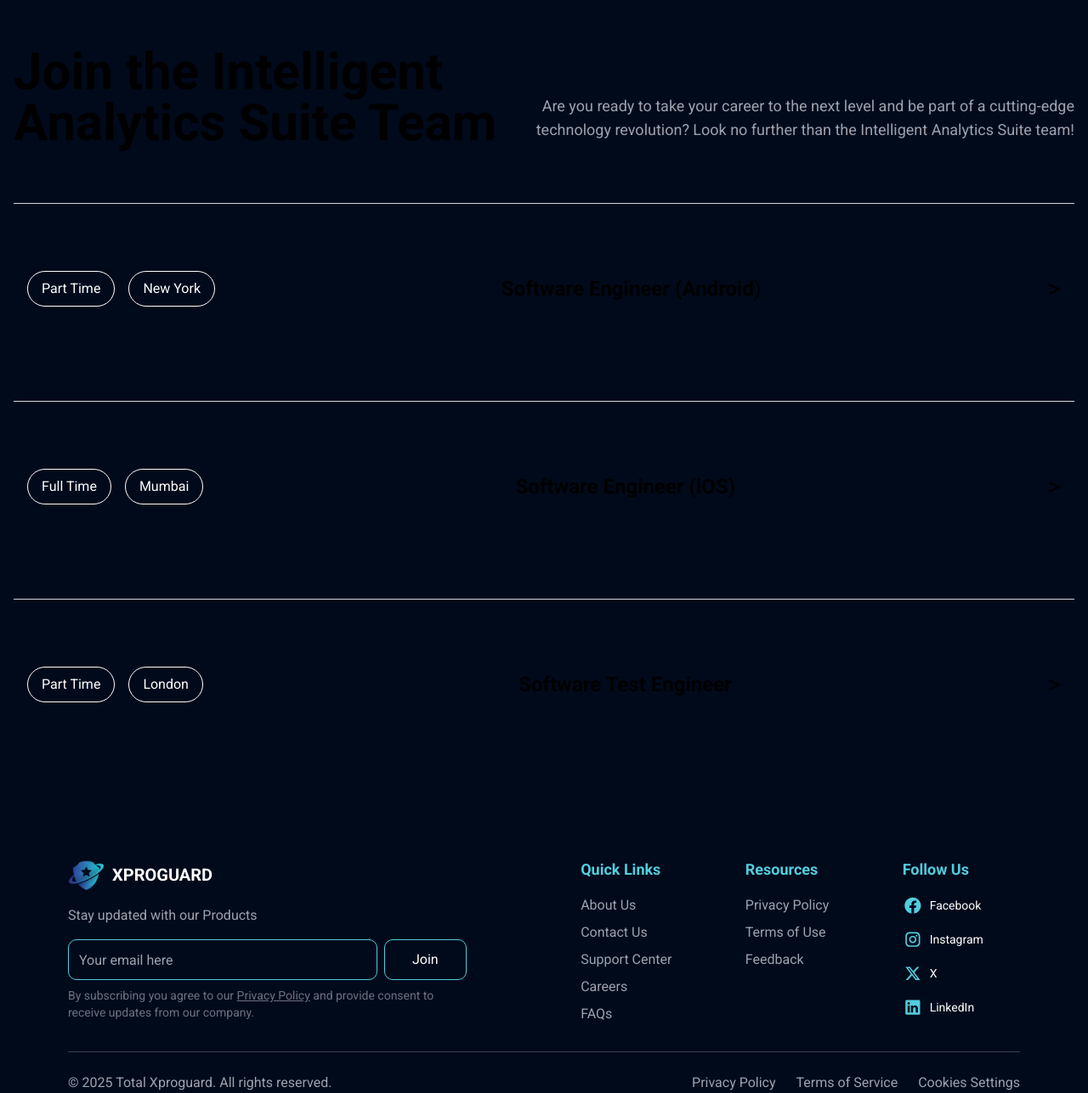
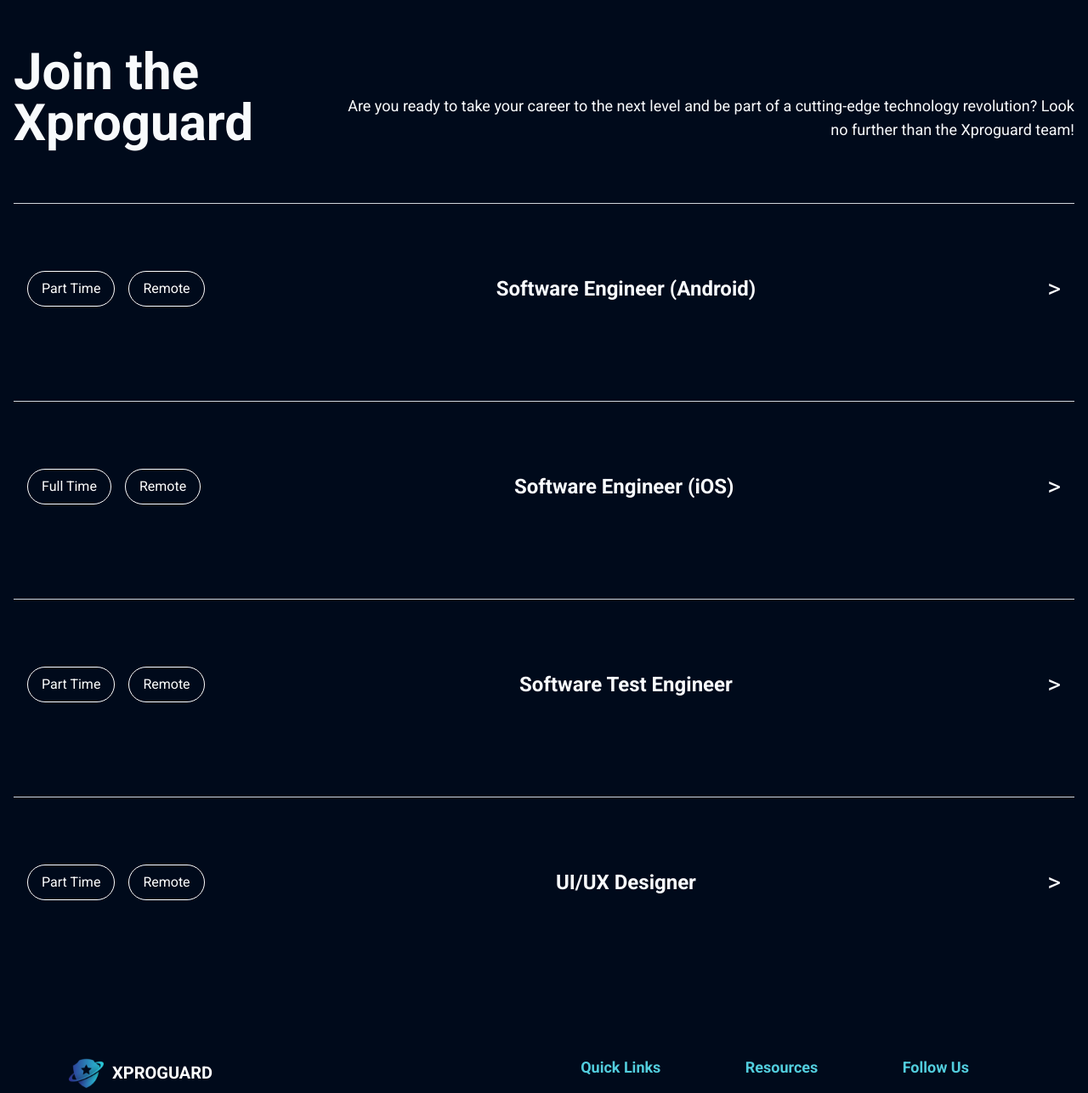
Before and after one commit to Kiran-Jadhav200/Xpo-React-Frontend, a React (Vite) app: page /careers in a window 1280 px wide. Shown: the part 1645-2932 px from the top of the page at 85% size. Built offline with nearby package versions, Linux system fonts and the light colour scheme.

Commit message:
Updated Navbar download button and Support Page

```diff
--- a/src/components/carrier/JobListings.jsx
+++ b/src/components/carrier/JobListings.jsx
@@ -7,7 +7,7 @@
     id: 1,
     role: "Software Engineer (Android)",
     type: "Part Time",
-		location: "New York",
+    location: "Remote",
     image:
       "https://cdn.prod.website-files.com/643e232532628163609bd651/645b4543205bc7bd6b41d27d_Avatar%206.jpg",
     url: "/carrier/software-engineer-android",
@@ -16,7 +16,7 @@
     id: 2,
     role: "Software Engineer (iOS)",
     type: "Full Time",
-		location: "Mumbai",
+    location: "Remote",
     image:
       "https://cdn.prod.website-files.com/643e232532628163609bd651/645b455199ba3444971b5442_Avatar%205.jpg",
     url: "/carrier/software-engineer-ios",
@@ -25,12 +25,21 @@
     id: 3,
     role: "Software Test Engineer",
     type: "Part Time",
-		location: "London",
+    location: "Remote",
     image:
       "https://cdn.prod.website-files.com/643e232532628163609bd651/645b455efd781aeee073050e_Avatar%207.jpg",
     url: "/carrier/software-test-engineer",
   },
-]
+  {
+    id: 4,
+    role: "UI/UX Designer",
+    type: "Part Time",
+    location: "Remote",
+    image:
+      "https://cdn.prod.website-files.com/643e232532628163609bd651/645b455efd781aeee073050e_Avatar%207.jpg",
+    url: "/carrier/software-test-engineer",
+  },
+];
 
 const JobListings = () => {
 	const [hoveredJobId, setHoveredJobId] = useState(null)
@@ -64,13 +73,13 @@
       <div id="jobListings" className="container mx-auto p-4">
         {/* Header Section */}
         <div className="mb-8 lg:flex lg:justify-between lg:pb-8">
-					<h1 className="text-3xl sm:text-4xl md:text-5xl lg:text-6xl font-bold text-left">
-						Join the Intelligent Analytics Suite Team
+          <h1 className="text-3xl sm:text-4xl md:text-5xl lg:text-6xl font-bold text-left text-slate-50">
+            Join the Xproguard
           </h1>
-					<p className="mt-4 lg:mt-14 text-base sm:text-lg text-left lg:text-right text-gray-400">
+          <p className="mt-4 lg:mt-14 text-base sm:text-lg text-left lg:text-right text-slate-50">
             Are you ready to take your career to the next level and be part of a
             cutting-edge technology revolution? Look no further than the
-						Intelligent Analytics Suite team!
+            Xproguard team!
           </p>
         </div>
 
@@ -80,11 +89,11 @@
             <hr className="border-gray-300" />
             <a href={job.url}>
               <div
-								className="flex flex-col lg:flex-row items-center justify-between p-4 cursor-pointer relative group"
+                className="flex flex-col lg:flex-row items-center justify-between p-4 cursor-pointer relative group text-slate-50"
                 onMouseEnter={() => handleMouseEnter(job.id)}
                 onMouseLeave={handleMouseLeave}
                 onMouseMove={(e) => handleMouseMove(e, job.id)}
-								style={{height: "200px"}}
+                style={{ height: "200px" }}
               >
                 <div className="flex flex-col sm:flex-row items-center space-x-0 sm:space-x-4 space-y-2 sm:space-y-0">
                   <span className="border border-white text-white px-4 py-2 rounded-full transition-transform duration-300 group-hover:scale-110">
@@ -127,7 +136,7 @@
         ))}
       </div>
     </div>
-	)
+  );
 }
 
 export default JobListings
--- a/src/components/carrier/MidSection.jsx
+++ b/src/components/carrier/MidSection.jsx
@@ -47,7 +47,7 @@
 
       {/* Right Section (More Width) */}
       <div className="w-full sm:w-1/2 md:w-1/2 lg:w-2/3 flex-grow lg:p-20 h-fit flex flex-col items-start text-left">
-        <h2 className="text-2xl sm:text-3xl md:text-4xl lg:text-5xl font-bold mb-4">
+        <h2 className="text-2xl sm:text-3xl md:text-4xl lg:text-5xl font-bold mb-4 text-slate-50">
           We invite new <span className="block">workers to the team!</span>
         </h2>
         <p className="mb-5 text-sm text-gray-400 sm:text-base">
--- a/src/components/navbar.jsx
+++ b/src/components/navbar.jsx
@@ -1,59 +1,59 @@
-import {motion, useScroll, useTransform} from "framer-motion"
-import {useState, useEffect} from "react"
-import {Link, useLocation} from "react-router-dom"
-import Logo from "../assets/logo.svg"
+import { motion, useScroll, useTransform } from "framer-motion";
+import { useState, useEffect } from "react";
+import { Link, useLocation, useNavigate } from "react-router-dom";
+import Logo from "../assets/logo.svg";
 
 export default function Navbar() {
-	const {scrollY} = useScroll()
-	const [isScrolled, setIsScrolled] = useState(false)
-	const [isMenuOpen, setIsMenuOpen] = useState(false)
-	const location = useLocation()
+  const { scrollY } = useScroll();
+  const [isScrolled, setIsScrolled] = useState(false);
+  const [isMenuOpen, setIsMenuOpen] = useState(false);
+  const location = useLocation();
+  const navigate = useNavigate(); // NEW
 
-	const toggleMenu = () => setIsMenuOpen(!isMenuOpen)
+  const toggleMenu = () => setIsMenuOpen(!isMenuOpen);
 
   const backgroundColor = useTransform(
     scrollY,
     [0, 50],
     ["rgba(17, 24, 39, 0)", "rgba(17, 24, 39, 0.95)"]
-	)
+  );
 
   useEffect(() => {
     const unsubscribe = scrollY.on("change", (value) => {
-			setIsScrolled(value > 50)
-		})
-		return () => unsubscribe()
-	}, [scrollY])
+      setIsScrolled(value > 50);
+    });
+    return () => unsubscribe();
+  }, [scrollY]);
 
   const navItems = [
-		{name: "Home", href: "/"},
-		{name: "Products", href: "/products"},
-		{name: "News", href: "/news"},
-		{name: "Careers", href: "/careers"},
-		{name: "Support", href: "/feedback"},
-	]
+    { name: "Home", href: "/" },
+    { name: "Products", href: "/products" },
+    { name: "News", href: "/news" },
+    { name: "Careers", href: "/careers" },
+    { name: "Support", href: "/feedback" },
+  ];
 
   return (
     <motion.nav
-			style={{backgroundColor}}
+      style={{ backgroundColor }}
       className={`w-full z-50 transition-shadow duration-500 ${
         isScrolled ? "shadow-lg backdrop-blur-sm" : ""
       }`}
-			initial={{y: -100}}
-			animate={{y: 0}}
-			transition={{duration: 0.7}}
+      initial={{ y: -100 }}
+      animate={{ y: 0 }}
+      transition={{ duration: 0.7 }}
     >
       <div className="max-w-7xl mx-auto px-4 sm:px-6 lg:px-8">
         <div className="flex items-center justify-between h-16">
           {/* Logo Section */}
           <motion.div
-						initial={{opacity: 0, x: -20}}
-						animate={{opacity: 1, x: 0}}
-						transition={{duration: 0.7}}
+            initial={{ opacity: 0, x: -20 }}
+            animate={{ opacity: 1, x: 0 }}
+            transition={{ duration: 0.7 }}
             className="flex items-center space-x-1"
           >
             <Link to="/" className="flex items-center space-x-1 ">
               <img src={Logo} alt="Xproguard Logo" className="h-10 w-auto" />
-							{/* Optional Brand Name */}
               <span className="w-[195px] h-[36px] font-extrabold text-custom-font md:text-3xl text-white">
                 XPROGUARD
               </span>
@@ -66,9 +66,9 @@
               {navItems.map((item, index) => (
                 <motion.div
                   key={item.name}
-									initial={{opacity: 0, y: -10}}
-									animate={{opacity: 1, y: 0}}
-									transition={{delay: index * 0.2, duration: 0.7}}
+                  initial={{ opacity: 0, y: -10 }}
+                  animate={{ opacity: 1, y: 0 }}
+                  transition={{ delay: index * 0.2, duration: 0.7 }}
                 >
                   <Link
                     to={item.href}
@@ -81,11 +81,12 @@
                 </motion.div>
               ))}
               <motion.button
-								initial={{opacity: 0, y: -10}}
-								animate={{opacity: 1, y: 0}}
-								transition={{delay: 0.5, duration: 0.7}}
-								whileHover={{scale: 1.1}}
-								whileTap={{scale: 0.95}}
+                initial={{ opacity: 0, y: -10 }}
+                animate={{ opacity: 1, y: 0 }}
+                transition={{ delay: 0.5, duration: 0.7 }}
+                whileHover={{ scale: 1.1 }}
+                whileTap={{ scale: 0.95 }}
+                onClick={() => navigate("/products")} // UPDATED
                 className="w-[112px] h-[40px] px-4 py-2 rounded-xl border border-[#52CDDD] text-white bg-transparent hover:bg-[#00102E] transition-all duration-300"
               >
                 Download
@@ -124,9 +125,9 @@
 
         {/* Mobile Menu Drawer */}
         <motion.div
-					initial={{y: "-100%"}}
-					animate={{y: isMenuOpen ? 0 : "-100%"}}
-					transition={{duration: 0.5}}
+          initial={{ y: "-100%" }}
+          animate={{ y: isMenuOpen ? 0 : "-100%" }}
+          transition={{ duration: 0.5 }}
           className={`fixed top-0 left-0 w-full h-full bg-gray-800 z-50 p-6 md:hidden ${
             isMenuOpen ? "block" : "hidden"
           }`}
@@ -144,12 +145,18 @@
                 {item.name}
               </Link>
             ))}
-						<button className="px-4 py-2 rounded-full border-2 border-[#52CDDD] text-white bg-transparent hover:bg-[#52CDDD] transition-all duration-300">
+            <button
+              onClick={() => {
+                toggleMenu();
+                navigate("/products");
+              }} // UPDATED
+              className="px-4 py-2 rounded-full border-2 border-[#52CDDD] text-white bg-transparent hover:bg-[#52CDDD] transition-all duration-300"
+            >
               Download
             </button>
           </div>
         </motion.div>
       </div>
     </motion.nav>
-	)
+  );
 }
--- a/src/components/resourcess/FeedBack.jsx
+++ b/src/components/resourcess/FeedBack.jsx
@@ -7,7 +7,7 @@
         {/* Heading */}
         <h1
           className="text-center mb-6 text-white text-4xl sm:text-5xl font-bold"
-					style={{fontFamily: '"Nohemi Vf", Sans-serif'}}
+          style={{ fontFamily: '"Nohemi Vf", Sans-serif' }}
         >
           We are always open <span className="text-blue-500">24/7</span> for
           you.
@@ -84,10 +84,10 @@
               We’re here to help.
             </p>
             <a
-							href="mailto:hello@example.com"
+              href="mailto:contact@xproguard.com"
               className="text-blue-400 hover:underline"
             >
-							hello@example.com
+              contact@xproguard.com
             </a>
           </div>
         </div>
@@ -152,7 +152,7 @@
         </div>
       </div>
     </div>
-	)
+  );
 }
 
 export default Feedback
```
Lines whose indentation alone changed are shown as unchanged.
